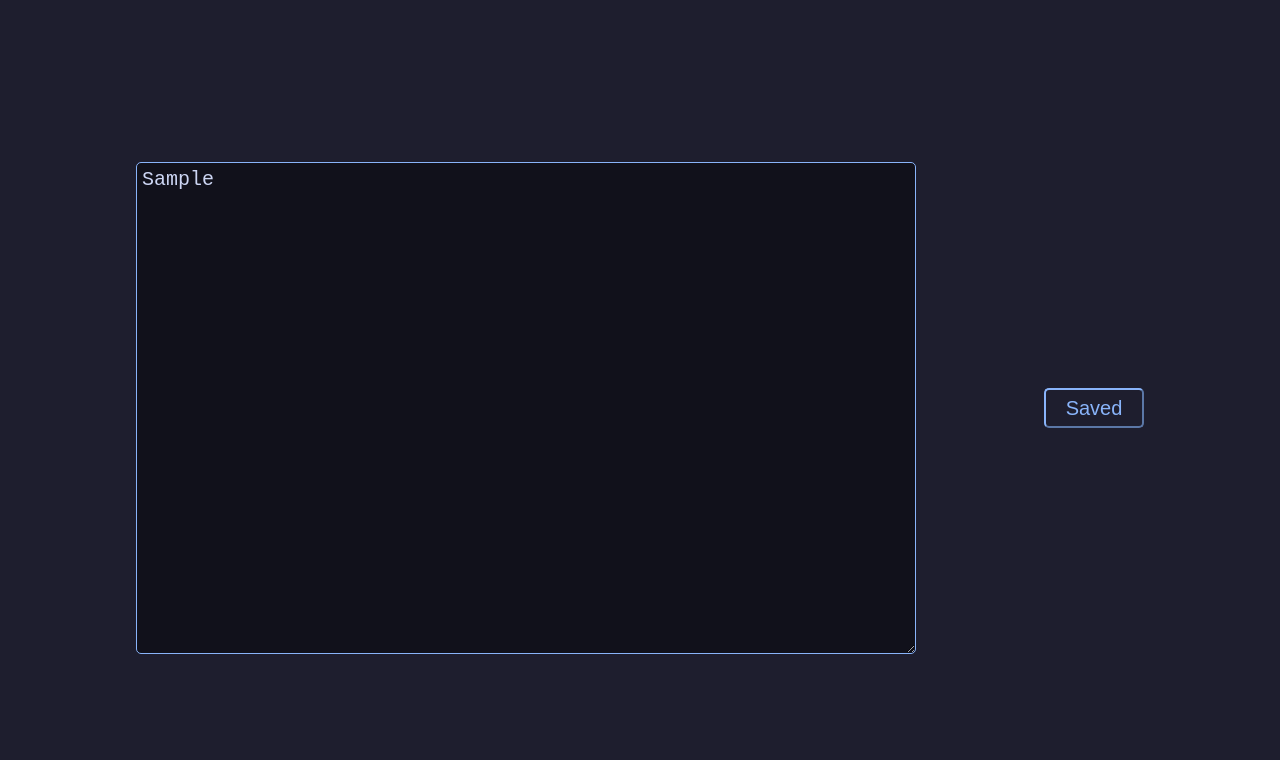
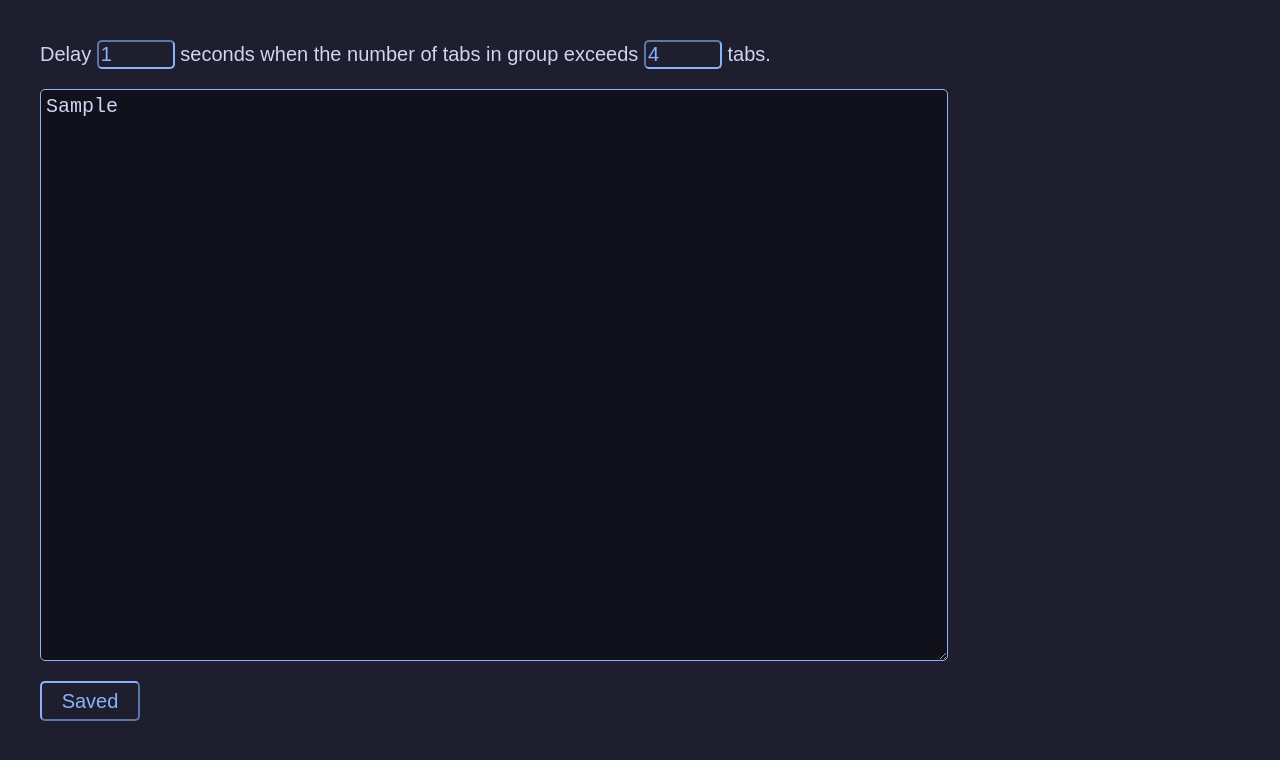
Before and after one commit to ngntrgduc/Batch-page-loader, a browser extension: page options/options.html in a window 1280 px wide. Both pictures are taken after typing "Sample" into the empty fields and a click on the button "Save". Drawn offline with Linux system fonts and the light colour scheme.

Commit message:
Add delay when number of tabs exceeds specific limit, refactor code

```diff
--- a/options/options.css
+++ b/options/options.css
@@ -1,22 +1,24 @@
 html {
     background-color: #1e1e2e;
-    font-size: 30px;
+    font-size: 20px;
+    color: #cdd6f4;
+    font-family: Arial, Helvetica, sans-serif;
 }
 
 body {
-    height: 100vh;
-    overflow: hidden;
+    margin: 40px;
     display: flex;
-    align-items: center;
-    justify-content: space-evenly;
+    flex-direction: column;
+    align-items: flex-start;
+    gap: 20px;
 }
 
 textarea {
     font-size: 20px;
     background-color: #11111b;
     color: #cdd6f4;
-    width: 60vw;
-    height: 60vh;
+    width: 70vw;
+    height: 70vh;
     outline: none;
     border-color: #89b4fa;
     border-radius: 5px;
@@ -34,3 +36,15 @@ button {
     border-radius: 5px;
     cursor: pointer;
 }
+
+#delay,
+#limit {
+    color: #89b4fa;
+    background-color: #1e1e2e;
+    border-color: #89b4fa;
+    border-radius: 5px;
+    outline: none;
+    width: 70px;
+    height: fit-content;
+    font-size: 20px;
+}
--- a/options/options.html
+++ b/options/options.html
@@ -5,10 +5,16 @@
     <meta http-equiv="X-UA-Compatible" content="IE=edge">
     <meta name="viewport" content="width=device-width, initial-scale=1.0">
     <link rel="stylesheet" href="options.css">
-    <title>Multiple links loader Options</title>
+    <title>Multiple links loader | Options</title>
 </head>
 <body>
-    <textarea autofocus wrap="off" id="options" placeholder="// Put your links here"></textarea>
+    <label>
+        Delay
+        <input required type="number" id="delay" value="1" min="0" max="2" step="0.01"> seconds
+        when the number of tabs in group exceeds
+        <input required type="number" id="limit" value="4" min="0" max="99"> tabs.
+    </label>
+    <textarea wrap="off" id="options" placeholder="// Put your links here"></textarea>
     <button id="button">Save</button>
 </body>
 <script src="options.js"></script>
--- a/options/options.js
+++ b/options/options.js
@@ -1,10 +1,32 @@
 const saveButton = document.getElementById('button');
 const optionsTextArea = document.getElementById('options');
+const delayInput = document.getElementById('delay');
+const limitInput = document.getElementById('limit');
 
 function loadOptions() {
     browser.storage.local.get('links', (data) => {
         if (data.links) {
             optionsTextArea.value = data.links.join('\n');
+        }
+    });
+
+    function setDefaultValue(inputElement) {
+        inputElement.value = inputElement.defaultValue;
+    }
+
+    browser.storage.local.get('delay', (data) => {
+        if (data.delay) {
+            delayInput.value = data.delay;
+        } else {
+            setDefaultValue(delayInput);
+        }
+    });
+
+    browser.storage.local.get('limit', (data) => {
+        if (data.limit) {
+            limitInput.value = data.limit;
+        } else {
+            setDefaultValue(limitInput);
         }
     });
 }
@@ -17,10 +39,33 @@ function getLinks() {
     return optionsTextArea.value.split('\n').map(formatLink);
 }
 
+function getValue(inputElement) {
+    if (inputElement.checkValidity()) {
+        return inputElement.valueAsNumber;
+    }
+    return parseInt(inputElement.defaultValue);
+}
+
+function getDelay() {
+    return getValue(delayInput);
+}
+
+function getLimit() {
+    return getValue(limitInput);
+}
+
 function saveOptions() {
     saveButton.innerText = 'Saved';
+
     const links = getLinks();
-    browser.storage.local.set({ 'links': links });
+    const delay = getDelay();
+    const limit = getLimit();
+
+    browser.storage.local.set({
+        'links': links,
+        'delay': delay,
+        'limit': limit,
+    });
 }
 
 saveButton.addEventListener('click', () => {
@@ -28,10 +73,13 @@ saveButton.addEventListener('click', () => {
     loadOptions();
 });
 
-// Change button text when user type in textarea
-optionsTextArea.addEventListener('input', () => {
-    saveButton.innerText = 'Save';
+// Change button text when user change option
+[optionsTextArea, delayInput, limitInput].forEach(element => {
+    element.addEventListener('input', () => {
+        saveButton.innerText = 'Save';
+    });
 });
+
 
 document.addEventListener('keydown', (e) => {
     if (e.key === 's' && e.ctrlKey) {
```
Also changed, not shown: script.js (+50 -22 lines), manifest.json.
